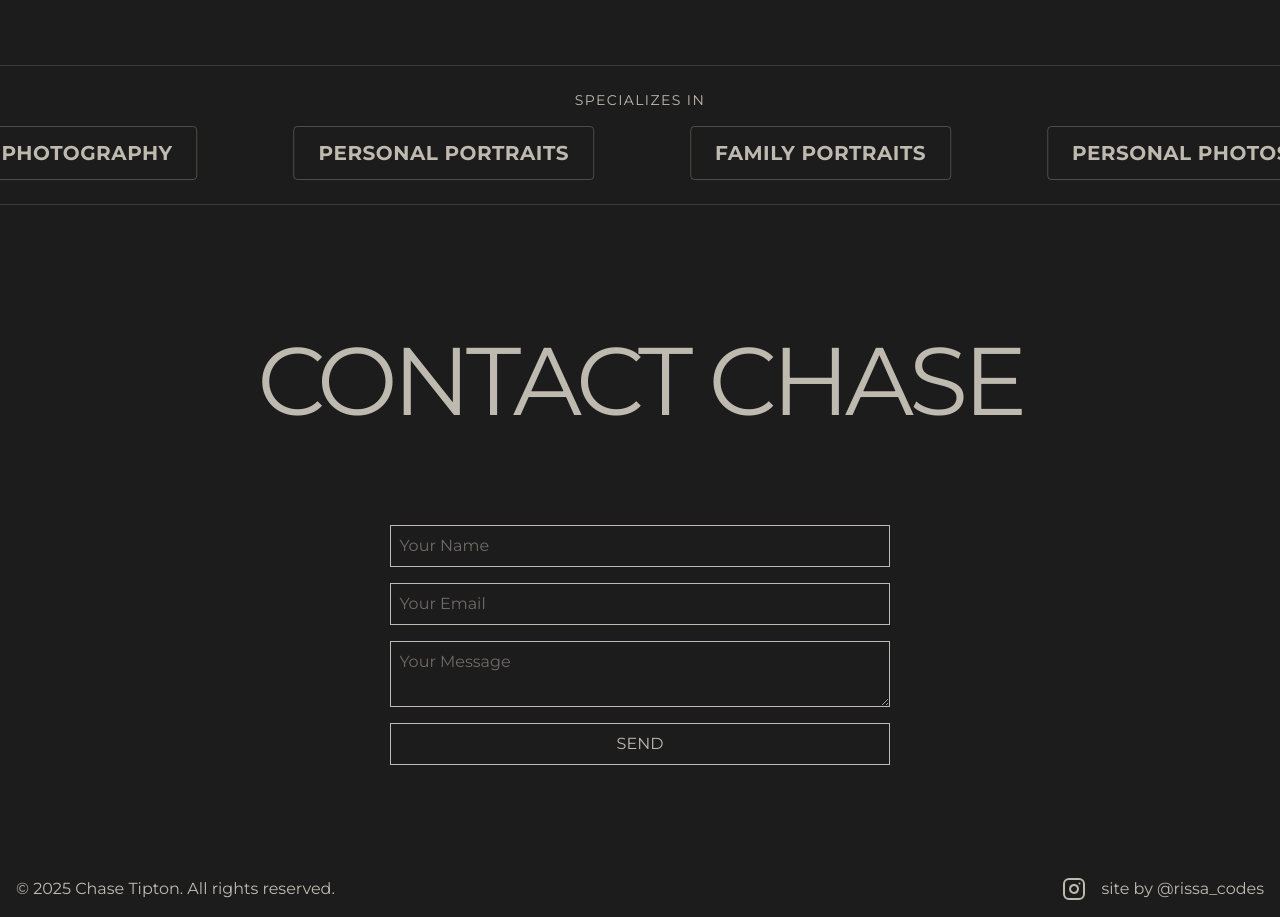
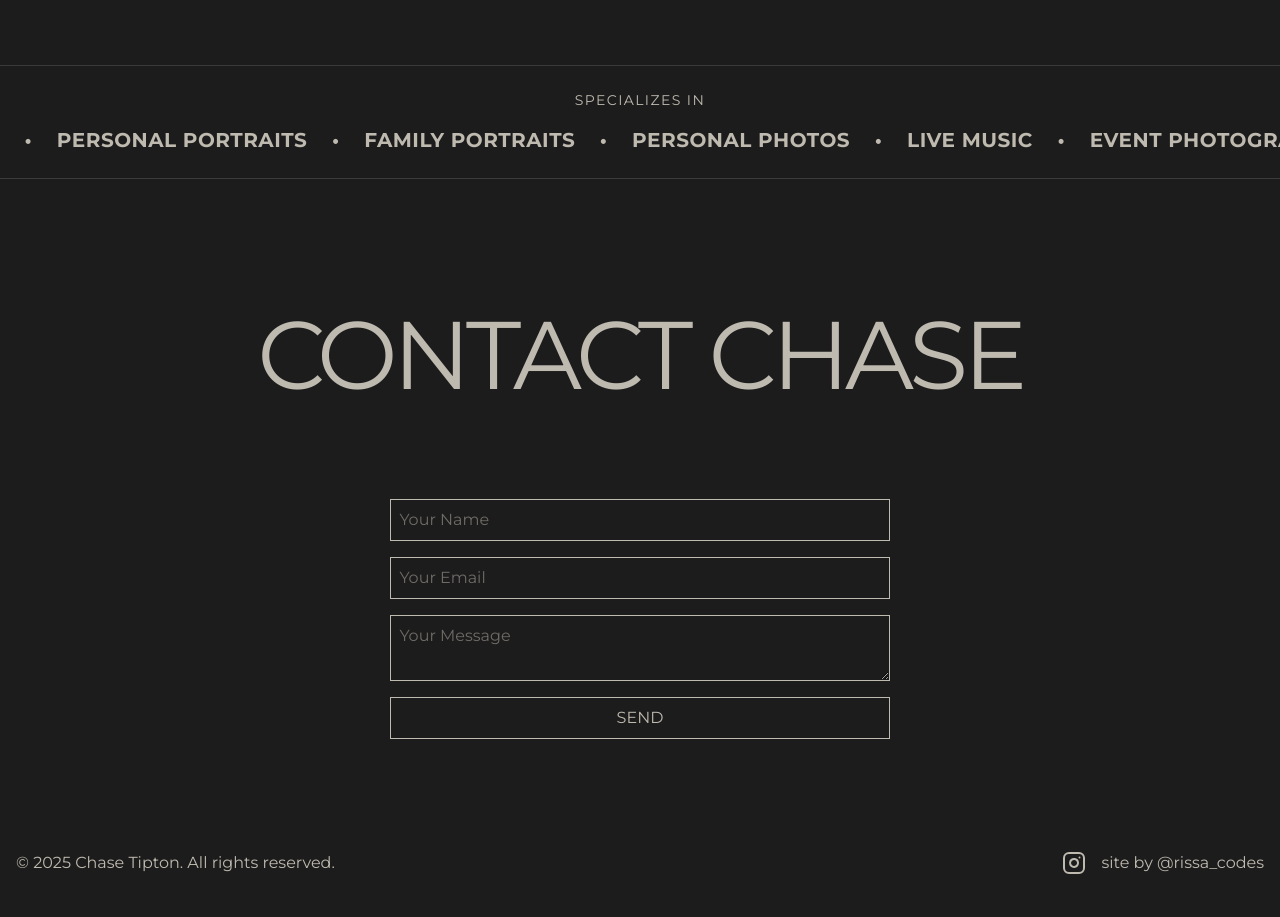
Before and after one commit to msrissaxox/ChaseTipton, a Next.js app in the folder my-nextjs-app/: page / in a window 1280 px wide. Shown: the part 1280-2197 px from the top of the page. After the commit the page ends 2171 px from the top, so only its background shows below. Built offline with nearby package versions, Linux system fonts and the light colour scheme.

Commit message:
fix marquee

```diff
--- a/my-nextjs-app/components/LogosMarquee.js
+++ b/my-nextjs-app/components/LogosMarquee.js
@@ -9,29 +9,27 @@ export default function LogosMarquee() {
     "PERSONAL PHOTOS",
   ];
 
+  // Create the text with separators using non-breaking spaces
+  const separator = "\u00A0\u00A0\u00A0\u00A0•\u00A0\u00A0\u00A0\u00A0";
+  const marqueeText = specializations.join(separator);
+
   return (
     <div className="w-full overflow-hidden bg-[#1d1c1c] py-6 border-y border-[#bfbab0]/20">
       <div className="text-center text-[#bfbab0] text-sm tracking-widest mb-4">SPECIALIZES IN</div>
-      <div className="flex whitespace-nowrap animate-logos-marquee">
-        <div className="flex items-center gap-24">
-          {specializations.map((specialization, index) => (
-            <div
-              key={`spec-1-${index}`}
-              className="text-[#bfbab0] font-bold text-xl tracking-wide px-6 py-3 border border-[#bfbab0]/30 rounded"
-            >
-              {specialization}
-            </div>
-          ))}
-        </div>
-        <div className="flex items-center gap-24 pl-24">
-          {specializations.map((specialization, index) => (
-            <div
-              key={`spec-2-${index}`}
-              className="text-[#bfbab0] font-bold text-xl tracking-wide px-6 py-3 border border-[#bfbab0]/30 rounded"
-            >
-              {specialization}
-            </div>
-          ))}
+      <div className="relative flex overflow-hidden">
+        <div className="flex animate-logos-marquee pl-4">
+          <span className="text-[#bfbab0] font-bold text-sm md:text-xl tracking-wide whitespace-nowrap">
+            {marqueeText}{separator}
+          </span>
+          <span className="text-[#bfbab0] font-bold text-sm md:text-xl tracking-wide whitespace-nowrap">
+            {marqueeText}{separator}
+          </span>
+          <span className="text-[#bfbab0] font-bold text-sm md:text-xl tracking-wide whitespace-nowrap">
+            {marqueeText}{separator}
+          </span>
+          <span className="text-[#bfbab0] font-bold text-sm md:text-xl tracking-wide whitespace-nowrap">
+            {marqueeText}{separator}
+          </span>
         </div>
       </div>
       <style jsx>{`
@@ -44,7 +42,7 @@ export default function LogosMarquee() {
           }
         }
         .animate-logos-marquee {
-          animation: logos-marquee 10s linear infinite;
+          animation: logos-marquee 35s linear infinite;
         }
       `}</style>
     </div>
```
